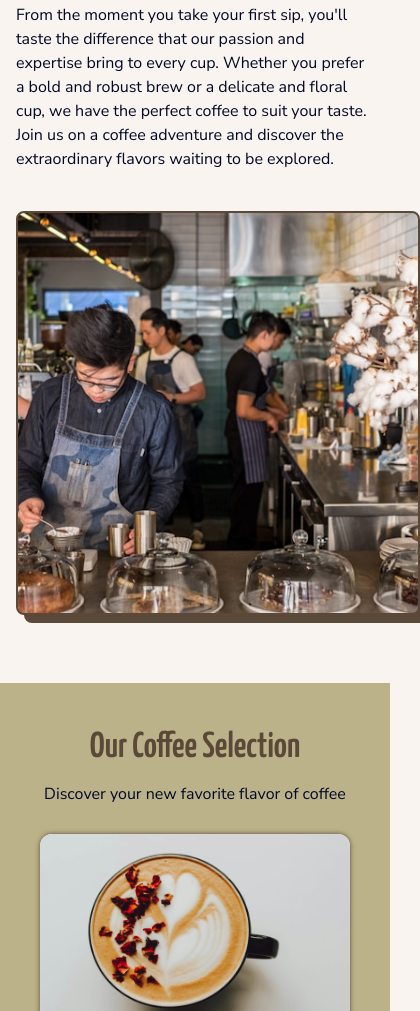
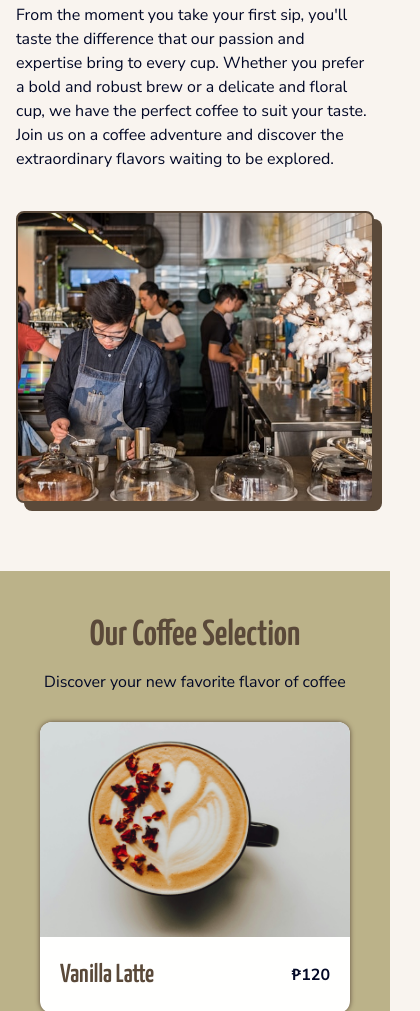
Before and after one commit to john-angelo1610/bean-there-coffee, a plain HTML site: page index.html in a window 390 px wide. Shown: the part 1039-2050 px from the top of the page, 420 px wide, since content can reach past the window. Drawn offline with nearby package versions, Linux system fonts and the light colour scheme.

Commit message:
Fixed about us image

```diff
--- a/index.html
+++ b/index.html
@@ -52,7 +52,7 @@
                 <p>We're passionate coffee lovers on a mission to bring you the most exceptional coffee experience possible. We source our beans directly from sustainable farms around the world, ensuring the highest quality and ethical practices. Our small-batch roasting process unlocks the unique flavors of each origin, creating a cup that's both invigorating and deeply satisfying. Whether you're a seasoned coffee connoisseur or just starting your exploration, we're here to help you discover your perfect cup.</p>
                 <p>From the moment you take your first sip, you'll taste the difference that our passion and expertise bring to every cup. Whether you prefer a bold and robust brew or a delicate and floral cup, we have the perfect coffee to suit your taste. Join us on a coffee adventure and discover the extraordinary flavors waiting to be explored.</p>
             </div>
-            <div id="team"></div>
+            <div id="team" class="col-lg-6"></div>
         </div>
     </section>
     <section id="menu">
--- a/style.css
+++ b/style.css
@@ -137,13 +137,11 @@ body{
 }
 
 #team{
-    flex: 1 0 0;
-    align-self: stretch;
     border-radius: 8px;
     border: 2px solid #5A4939;
     background: url("assets/about-us.jpg") lightgray 50% / cover no-repeat;
     box-shadow: 8px 8px 0px 0px #5A4939;
-    padding: 200px;
+    padding-top: 400px;
 }
 
 #menu h2{
@@ -376,8 +374,8 @@ footer .social-icons a:hover{
         padding-bottom: 20px;
     }
 
-    #about-us #team{
-        width: 100% !important;
+    #team{
+        padding-top: 288px;
     }
 
     #menu .coffee{
```
